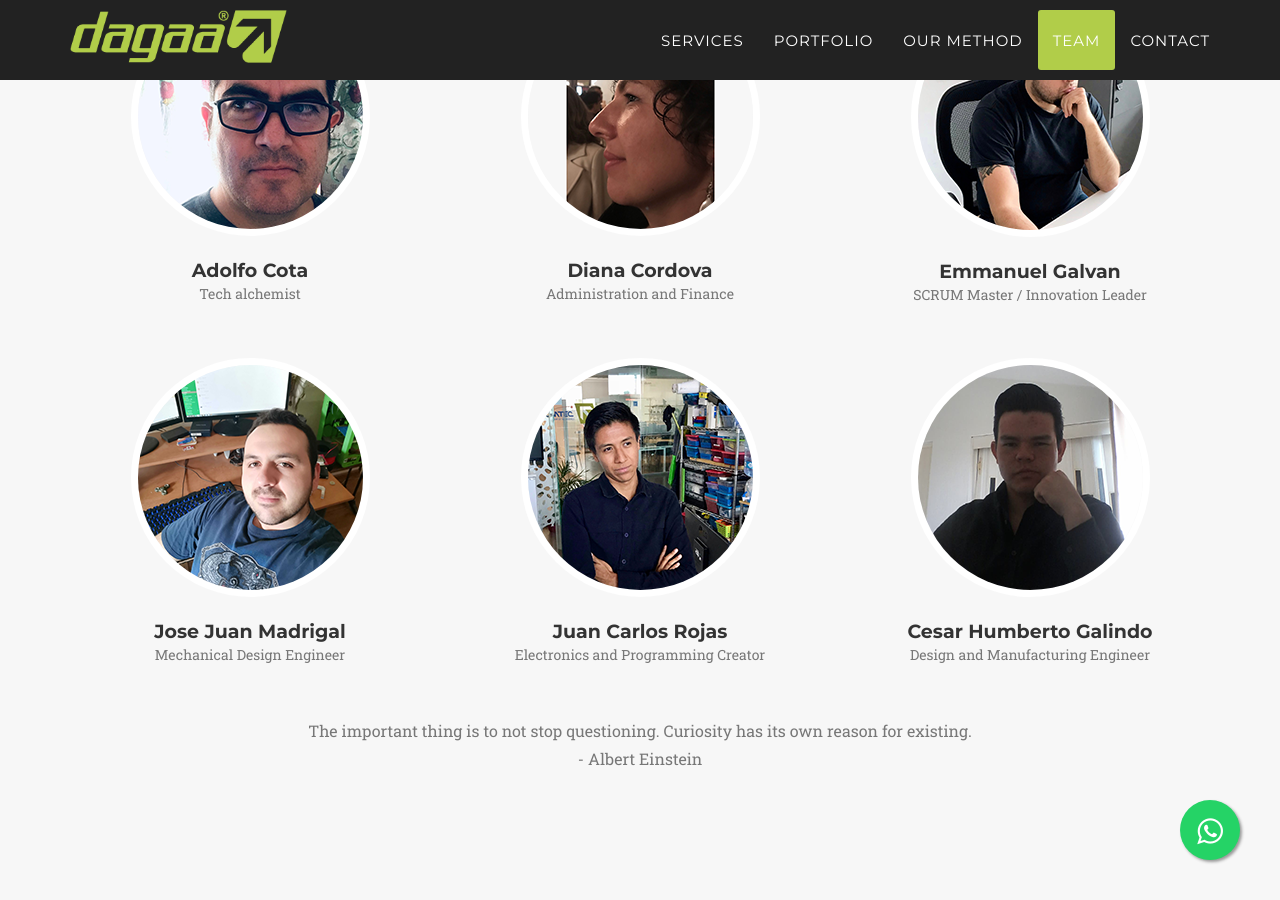
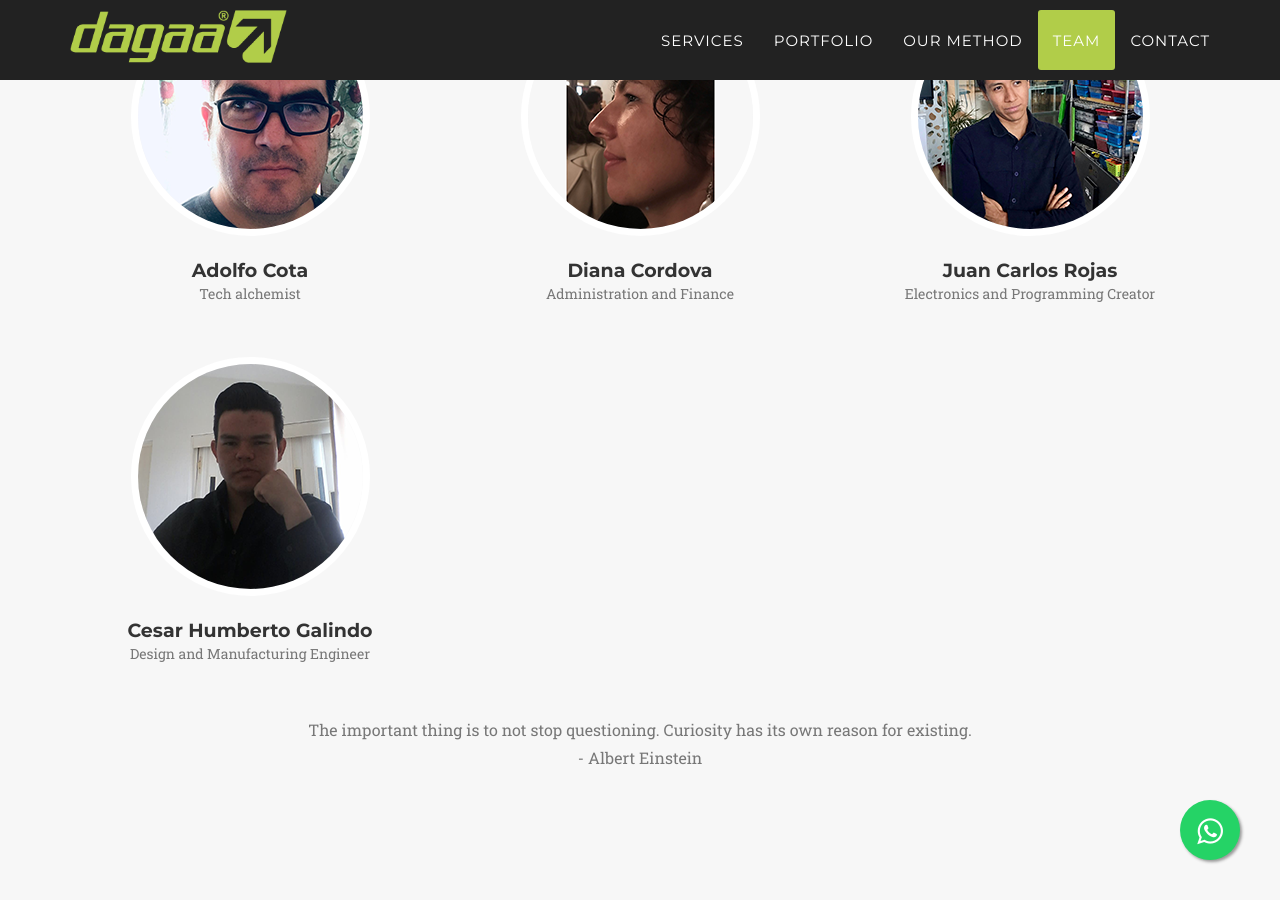
Before and after one commit to juandagaa/juandagaa.github.io, a Jekyll site: the page built from index.html, in a window 1280 px wide and 900 px high, scrolled down 4834 px. Built offline with Jekyll 4.4.1, drawn with Linux system fonts in a browser that asks for light colours; nearby versions of some CDN libraries; some web fonts are replaced.

Commit message:
Update _config.yml

```diff
--- a/_config.yml
+++ b/_config.yml
@@ -29,28 +29,6 @@ people:
     - title: facebook
       url: #
     - title: linkedin
-      url: #
-
-- name: Emmanuel Galvan
-  pic: 3
-  position: SCRUM Master / Innovation Leader
-  social:
-    - title: twitter
-      url: #
-    - title: facebook
-      url: #
-    - title: google-plus
-      url: #
-
-- name: Jose Juan Madrigal
-  pic: 4
-  position: Mechanical Design Engineer
-  social:
-    - title: twitter
-      url: #
-    - title: facebook
-      url: #
-    - title: google-plus
       url: #
 
 - name: Juan Carlos Rojas
```
